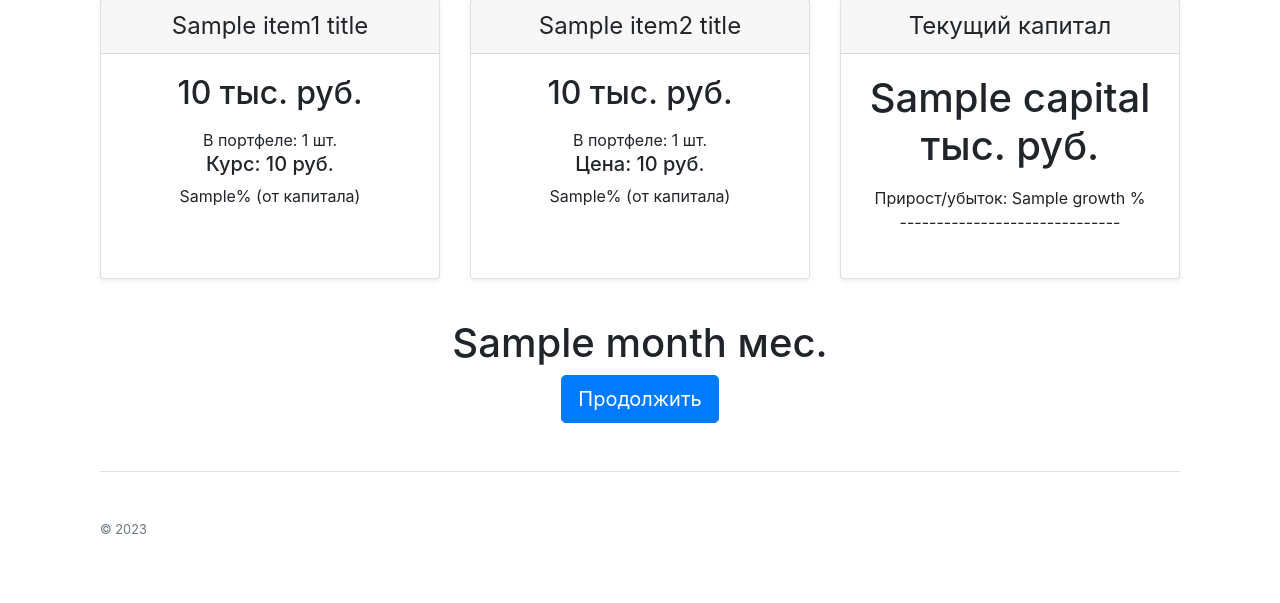
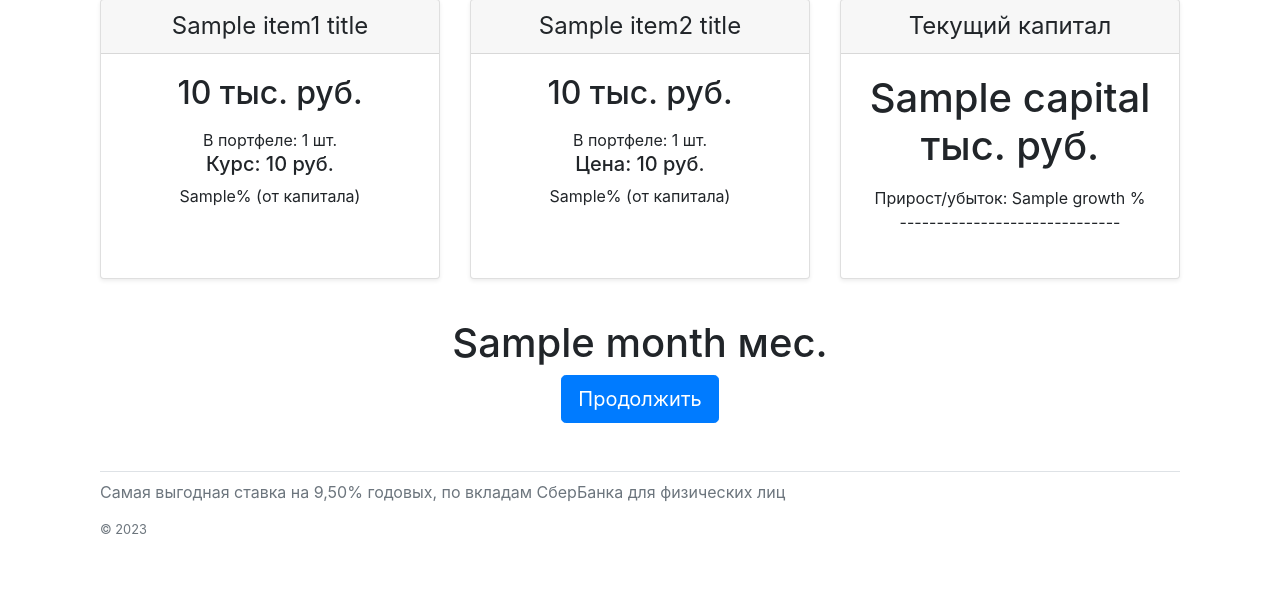
Before and after one commit to HDiman/nn-project_7, a Django app: template stock_trainer/main/templates/main/index.html in a window 1280 px wide. Shown: the part 267-870 px from the top of the page. Run offline with Django 4.2, Linux system fonts and the light colour scheme; the template is opened without the code that fills it: most values are stand-ins (such as "Sample title", 1, 10 or a date in 2020).

Commit message:
nn-project_7 ver. 4.04 (Добавил снизу информацию по вкладам)

```diff
--- a/stock_trainer/main/templates/main/index.html
+++ b/stock_trainer/main/templates/main/index.html
@@ -94,12 +94,16 @@
         });
     </script>
 
-    <footer class="pt-4 my-md-5 pt-md-5 border-top">
+    <footer class="pt-4 my-md-5 pt-md-2 border-top">
+        <div class="row">
+            <div class="col-12 col-md">
+                <medium class="d-block mb-3 text-muted"> Самая выгодная ставка на 9,50% годовых, по вкладам СберБанка для физических лиц</medium>
+            </div>
+        </div>
         <div class="row">
             <div class="col-12 col-md">
                 <small class="d-block mb-3 text-muted">© 2023</small>
             </div>
-
         </div>
     </footer>
 </div>
--- a/stock_trainer/main/views.py
+++ b/stock_trainer/main/views.py
@@ -9,7 +9,7 @@ from django.http import JsonResponse
 
 # Create your views here.
 start_capital = 100000.00
-# cash = -100
+cash = 0
 month = 0
 volatility = 0.2  # волатильность акции (стандартное отклонение ежемесячных процентных изменений цены)
 time_horizon = 120  # количество месяцев наблюдения
@@ -183,7 +183,7 @@ def index(request):
             start_training_after_120()
             cash = 0
         else:
-            news_text = "Если один из активов больше 60%, то портфель балансируется."
+            news_text = "Если один из активов больше 60%, то портфель балансируется"
 
         # Блок по округлению цен
         stocks_sum, bonds_sum, capital = null_round(stocks_sum, bonds_sum, capital)
@@ -199,7 +199,7 @@ def index(request):
         stocks_interest, bonds_interest = 50, 50
         capital, growth = 100, 0
         cash = 0
-        news_text = "Если один из активов больше 60%, то портфель балансируется."
+        news_text = "Если один из активов больше 60%, то портфель балансируется"
 
     # Блок по расчету роста депозита
     # cash = depo(cash)
```
